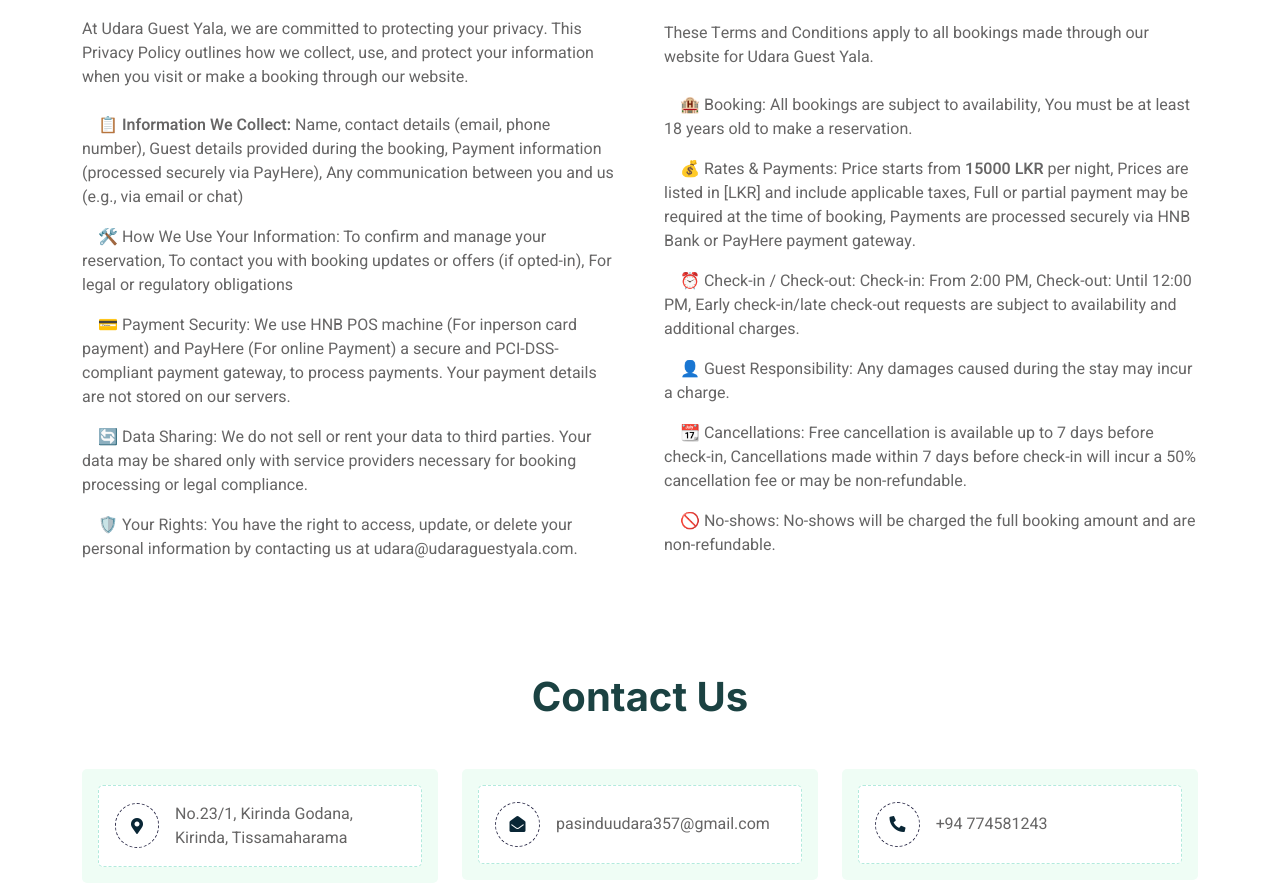
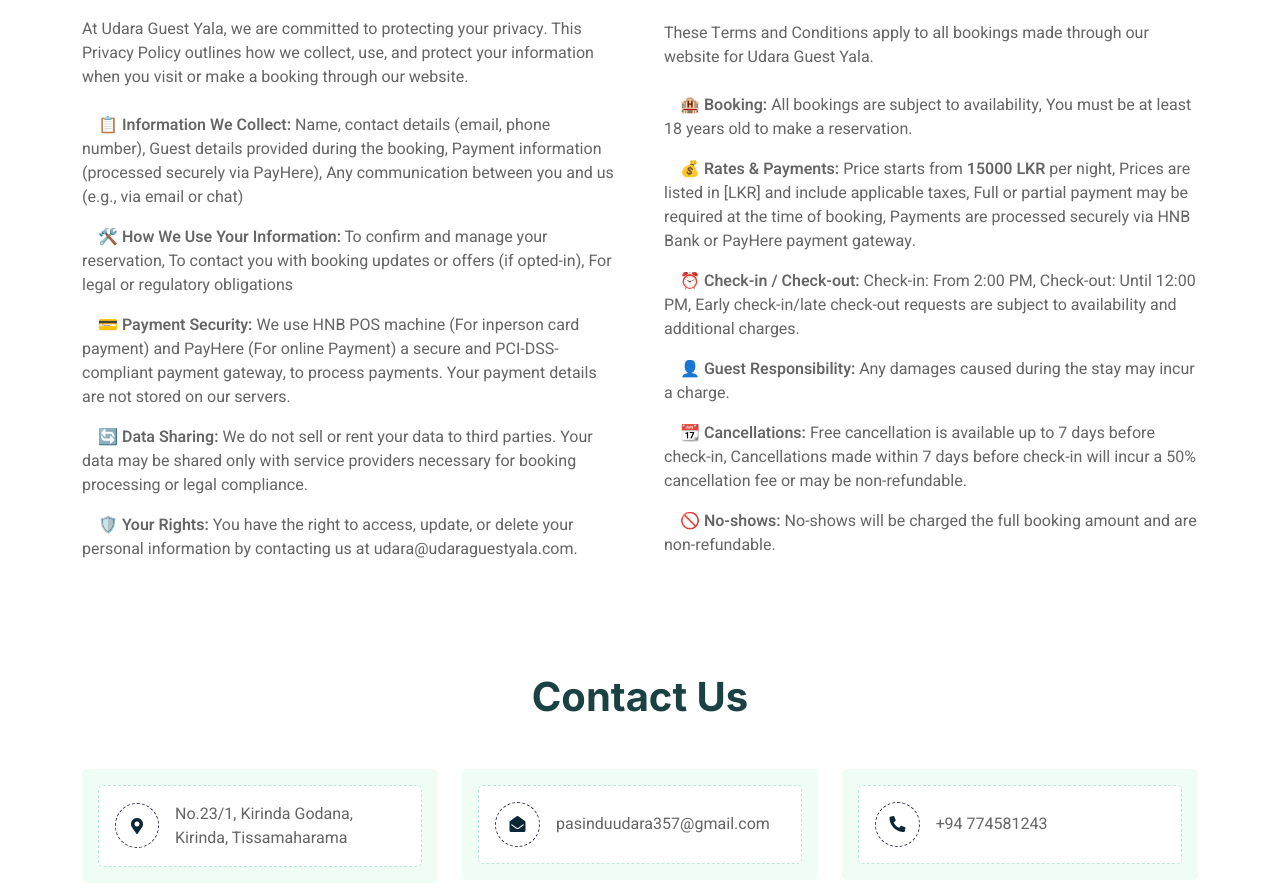
Before and after one commit to pasinduudara/pasinduudara.github.io, a plain HTML site: page index.html in a window 1280 px wide. Shown: the part 1919-2807 px from the top of the page. Drawn offline with nearby package versions, Linux system fonts and the light colour scheme.

Commit message:
Update index.html

```diff
--- a/index.html
+++ b/index.html
@@ -204,20 +204,20 @@
                         <h1 class="mb-4 pt-5">🔒 Privacy Policy</h1>
                         <p class="mb-4">At Udara Guest Yala, we are committed to protecting your privacy. This Privacy Policy outlines how we collect, use, and protect your information when you visit or make a booking through our website.</p>
                         <p><i class="me-3"></i><b>📋 Information We Collect:</b> Name, contact details (email, phone number), Guest details provided during the booking, Payment information (processed securely via PayHere), Any communication between you and us (e.g., via email or chat)</p>
-                        <p><i class="me-3"></i>🛠️ How We Use Your Information: To confirm and manage your reservation, To contact you with booking updates or offers (if opted-in), For legal or regulatory obligations</p>
-                        <p><i class="me-3"></i>💳 Payment Security: We use HNB POS machine (For inperson card payment) and PayHere (For online Payment) a secure and PCI-DSS-compliant payment gateway, to process payments. Your payment details are not stored on our servers.</p>
-                        <p><i class="me-3"></i>🔄 Data Sharing: We do not sell or rent your data to third parties. Your data may be shared only with service providers necessary for booking processing or legal compliance.</p>
-                        <p><i class="me-3"></i>🛡️ Your Rights: You have the right to access, update, or delete your personal information by contacting us at udara@udaraguestyala.com.</p>
+                        <p><i class="me-3"></i><b>🛠️ How We Use Your Information:</b> To confirm and manage your reservation, To contact you with booking updates or offers (if opted-in), For legal or regulatory obligations</p>
+                        <p><i class="me-3"></i><b>💳 Payment Security:</b> We use HNB POS machine (For inperson card payment) and PayHere (For online Payment) a secure and PCI-DSS-compliant payment gateway, to process payments. Your payment details are not stored on our servers.</p>
+                        <p><i class="me-3"></i><b>🔄 Data Sharing:</b> We do not sell or rent your data to third parties. Your data may be shared only with service providers necessary for booking processing or legal compliance.</p>
+                        <p><i class="me-3"></i><b>🛡️ Your Rights:</b> You have the right to access, update, or delete your personal information by contacting us at udara@udaraguestyala.com.</p>
                         </div>
                     <div class="col-lg-6 wow fadeIn" data-wow-delay="0.5s">
                         <h1 class="mb-4 pt-5">📜 Terms & Conditions</h1>
                         <p class="mb-4">These Terms and Conditions apply to all bookings made through our website for Udara Guest Yala.</p>
-                        <p><i class="me-3"></i>🏨 Booking: All bookings are subject to availability, You must be at least 18 years old to make a reservation.</p>
-                        <p><i class="me-3"></i>💰 Rates & Payments: Price starts from <b>15000 LKR</b> per night, Prices are listed in [LKR] and include applicable taxes, Full or partial payment may be required at the time of booking, Payments are processed securely via HNB Bank or PayHere payment gateway.</p>
-                        <p><i class="me-3"></i>⏰ Check-in / Check-out: Check-in: From 2:00 PM, Check-out: Until 12:00 PM, Early check-in/late check-out requests are subject to availability and additional charges.</p>
-                        <p><i class="me-3"></i>👤 Guest Responsibility: Any damages caused during the stay may incur a charge.</p>
-                        <p><i class="me-3"></i>📆 Cancellations: Free cancellation is available up to 7 days before check-in, Cancellations made within 7 days before check-in will incur a 50% cancellation fee or may be non-refundable.</p>
-                        <p><i class="me-3"></i>🚫 No-shows: No-shows will be charged the full booking amount and are non-refundable.</p>
+                        <p><i class="me-3"></i><b>🏨 Booking:</b> All bookings are subject to availability, You must be at least 18 years old to make a reservation.</p>
+                        <p><i class="me-3"></i><b>💰 Rates & Payments:</b> Price starts from <b>15000 LKR</b> per night, Prices are listed in [LKR] and include applicable taxes, Full or partial payment may be required at the time of booking, Payments are processed securely via HNB Bank or PayHere payment gateway.</p>
+                        <p><i class="me-3"></i><b>⏰ Check-in / Check-out:</b> Check-in: From 2:00 PM, Check-out: Until 12:00 PM, Early check-in/late check-out requests are subject to availability and additional charges.</p>
+                        <p><i class="me-3"></i><b>👤 Guest Responsibility:</b> Any damages caused during the stay may incur a charge.</p>
+                        <p><i class="me-3"></i><b>📆 Cancellations:</b> Free cancellation is available up to 7 days before check-in, Cancellations made within 7 days before check-in will incur a 50% cancellation fee or may be non-refundable.</p>
+                        <p><i class="me-3"></i><b>🚫 No-shows:</b> No-shows will be charged the full booking amount and are non-refundable.</p>
                         </div>
                 </div>
             </div>
```
